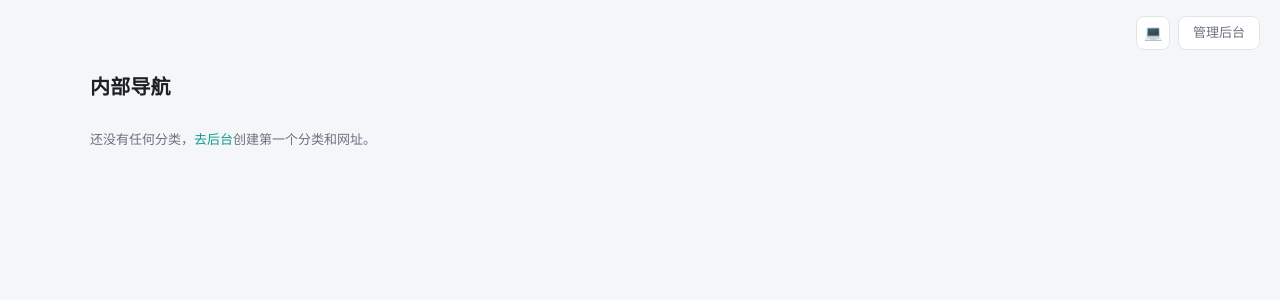
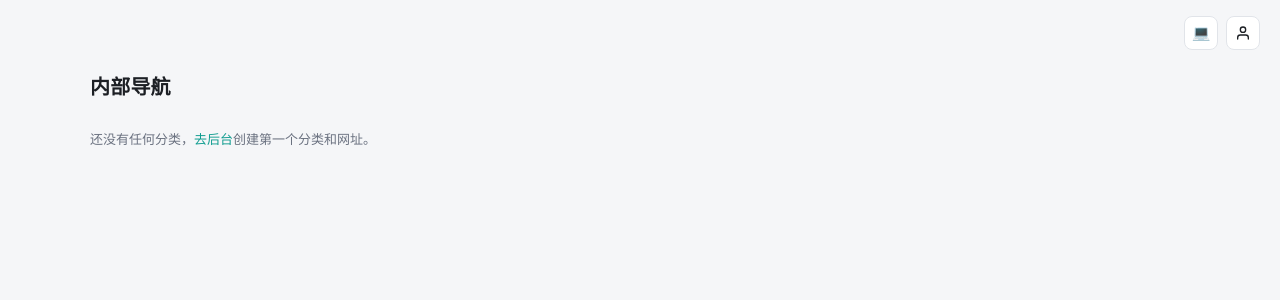
Before and after one commit to lewsuy/nav-portal, a Flask app: page / in a window 1280 px wide. Shown: the top 300 px of the page. Run offline with Flask 3, Linux system fonts and the light colour scheme; data that the repository does not hold is empty.

Commit message:
style: 右上角管理后台入口改为纯图标按钮，风格与主题按钮统一

```diff
--- a/static/css/style.css
+++ b/static/css/style.css
@@ -203,21 +203,21 @@ a { color: inherit; text-decoration: none; }
   z-index: 70;
 }
 
-.topbar-admin-link {
+.topbar-icon-btn {
+  width: 34px;
+  height: 34px;
   display: flex;
   align-items: center;
-  height: 34px;
-  padding: 0 14px;
+  justify-content: center;
   border: 1px solid var(--border);
   border-radius: 8px;
   background: var(--panel);
-  color: var(--text-dim);
-  font-size: 13px;
-  white-space: nowrap;
+  color: var(--text);
+  cursor: pointer;
   transition: border-color 0.15s, color 0.15s;
 }
 
-.topbar-admin-link:hover { border-color: var(--accent-dim); color: var(--accent); }
+.topbar-icon-btn:hover { border-color: var(--accent-dim); color: var(--accent); }
 
 /* ---------- 主题切换（下拉菜单） ---------- */
 
--- a/templates/_topbar.html
+++ b/templates/_topbar.html
@@ -1,6 +1,11 @@
 <header class="topbar">
   {% include "_theme_switcher.html" %}
   {% if show_admin_link %}
-  <a href="/admin" class="topbar-admin-link">管理后台</a>
+  <a href="/admin" class="topbar-icon-btn" title="管理后台" aria-label="管理后台">
+    <svg viewBox="0 0 24 24" width="16" height="16" fill="none" stroke="currentColor" stroke-width="2" stroke-linecap="round" stroke-linejoin="round">
+      <path d="M20 21v-2a4 4 0 0 0-4-4H8a4 4 0 0 0-4 4v2"></path>
+      <circle cx="12" cy="7" r="4"></circle>
+    </svg>
+  </a>
   {% endif %}
 </header>
```
